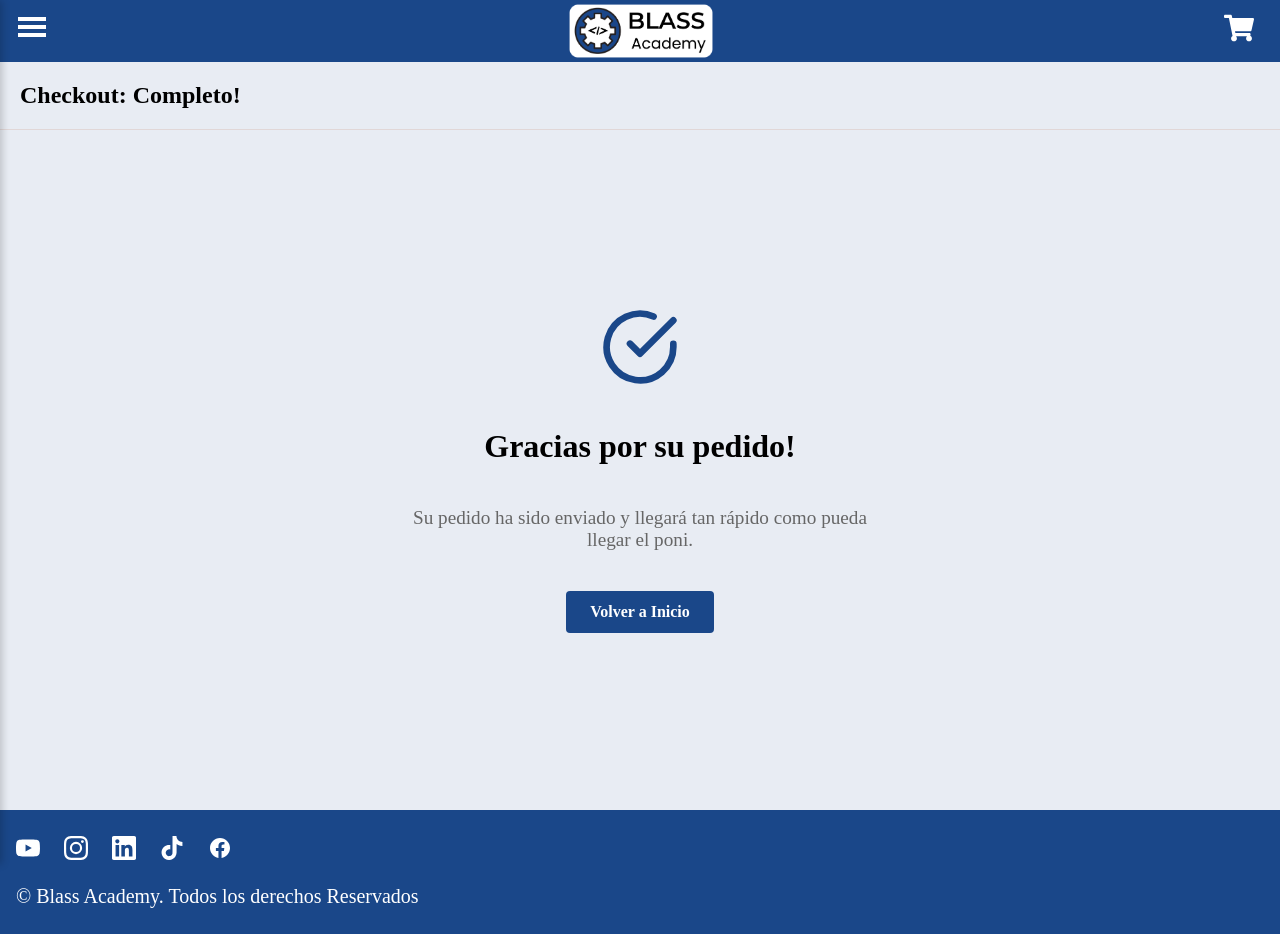
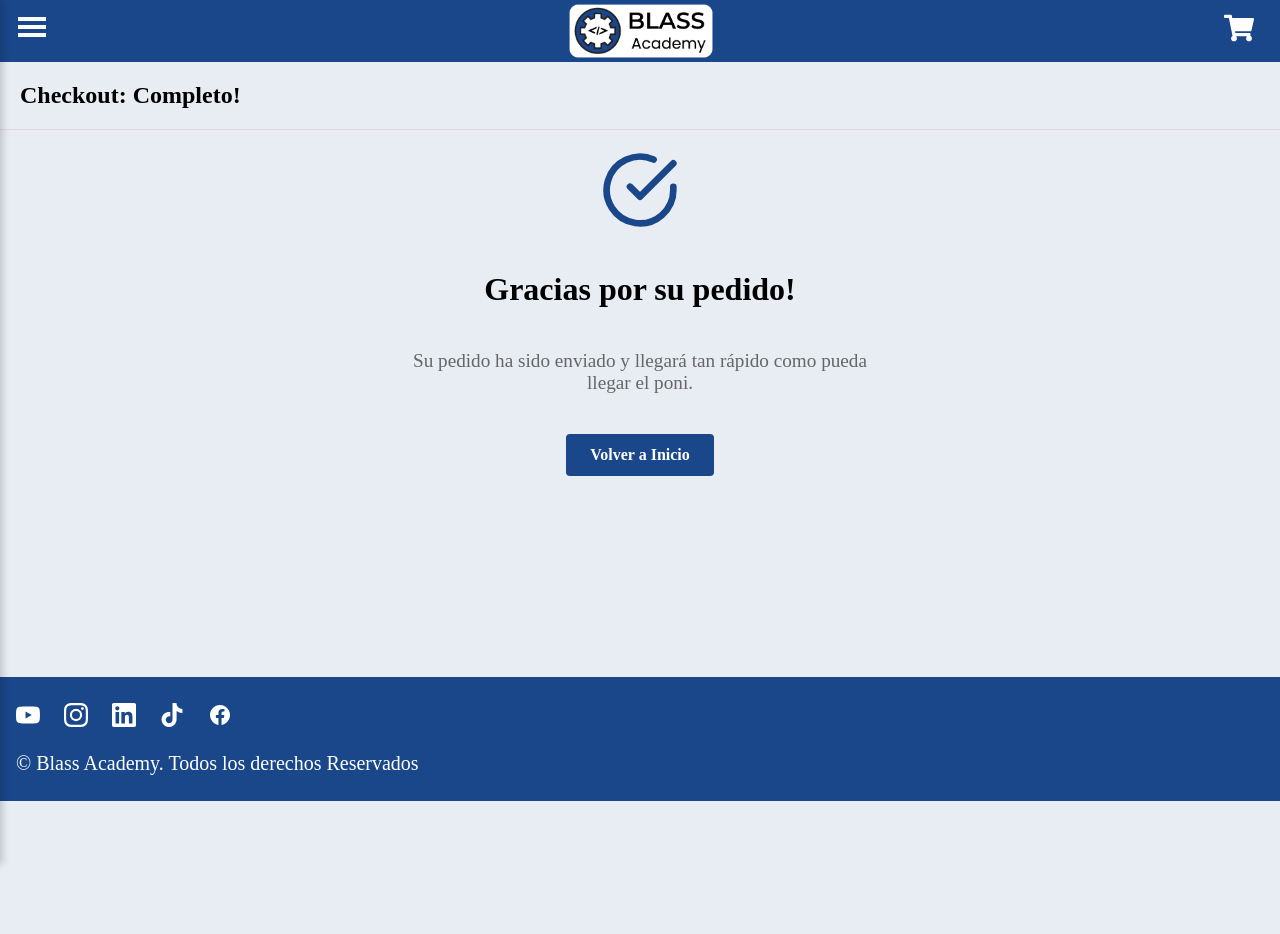
Before and after one commit to calvario31/FrontWebBlassAcademy, a React (Vite) app: page /checkout-complete in a window 1280 px wide. After the commit the page ends 801 px from the top, so only its background shows below. Built offline with nearby package versions, Linux system fonts and the light colour scheme.

Commit message:
Fix Footer layout

```diff
--- a/src/components/Layout.jsx
+++ b/src/components/Layout.jsx
@@ -1,13 +1,16 @@
 import { Outlet } from "react-router-dom";
 import Footer from "./Footer";
 import Header from "./Header";
+import "./Layout.scss"
 
 export default function LayoutRoute() {
   return (
-    <>
+    <div className="layout-container">
       <Header />
-      <Outlet />
+      <main className="layout-main">
+        <Outlet />
+      </main>
       <Footer />
-    </>
+    </div>
   );
 }
--- /dev/null
+++ b/src/components/Layout.scss
@@ -0,0 +1,25 @@
+/* Layout.module.css o tu archivo global CSS */
+
+/* Contenedor principal: altura mínima = 100vh y flexbox en columna */
+.layout-container {
+    display: flex;
+    flex-direction: column;
+    min-height: 100vh;
+    /* Ocupa toda la altura de la pantalla */
+}
+
+/* Contenido principal: crece para ocupar el espacio restante */
+.layout-main {
+    flex: 1;
+    /* Equivalente a flex-grow: 1 */
+    &>div {
+        flex-grow: 1;
+        min-height: calc(100vh - 185.5px)
+    }
+}
+
+/* Reset básico para body (opcional pero recomendado) */
+body {
+    margin: 0;
+    padding: 0;
+}
--- a/src/pages/Checkout.jsx
+++ b/src/pages/Checkout.jsx
@@ -1,8 +1,8 @@
 // pages/Checkout.jsx
 import { Link, useNavigate } from "react-router-dom";
-import styles from "./Checkout.module.css"; // Opcional: CSS Modules
 import TitleBar from "../components/TitleBar";
 import { useCart } from "../context/CartContex";
+import "./Checkout.scss";
 
 export default function Checkout() {
   const { clearCart } = useCart();
@@ -21,19 +21,19 @@ export default function Checkout() {
       <TitleBar>
         <h2 className="title">Checkout</h2>
       </TitleBar>
-      <div className={styles.checkoutContainer}>
-        <form className={styles.checkoutForm}>
+      <div className="checkout-container">
+        <form className="checkout-form">
           <input type="text" placeholder="Nombre" required />
           <input type="text" placeholder="Apellido" required />
           <input type="email" placeholder="Correo electrónico" required />
 
-          <div className={styles.buttonsContainer}>
-            <Link to="/dashboard" className={styles.cancelButton}>
+          <div className="buttons-container">
+            <Link to="/dashboard" className="cancel-button">
               Cancelar
             </Link>
             <button type="button" // Evita el envío del formulario
               onClick={handleContinue}
-              className={styles.continueButton}>
+              className="continue-button">
               Continuar
             </button>
           </div>
--- a/src/pages/Checkout.module.css
+++ /dev/null
@@ -1,45 +0,0 @@
-/* styles/Checkout.module.css */
-.checkoutContainer {
-  display: flex;
-  flex-direction: column;
-  align-items: center;
-  min-height: 50vh;
-  padding: 120px 20px 20px;
-}
-
-.checkoutForm {
-  display: flex;
-  flex-direction: column;
-  gap: 15px;
-  width: 100%;
-  max-width: 400px;
-}
-
-.checkoutForm input {
-  padding: 10px;
-  border: 1px solid #ccc;
-  border-radius: 4px;
-}
-
-.buttonsContainer {
-  display: flex;
-  justify-content: space-between;
-  margin-top: 20px;
-}
-
-.cancelButton {
-  padding: 10px 20px;
-  background: #f44336;
-  color: white;
-  text-decoration: none;
-  border-radius: 4px;
-}
-
-.continueButton {
-  padding: 10px 20px;
-  background: #1a4789;
-  color: white;
-  border: none;
-  border-radius: 4px;
-  cursor: pointer;
-}
--- /dev/null
+++ b/src/pages/Checkout.scss
@@ -0,0 +1,45 @@
+.checkout-container {
+  display: flex;
+  flex-direction: column;
+  align-items: center;
+  justify-content: center;
+  min-height: 350px;
+  padding: 20px;
+
+  .checkout-form {
+    display: flex;
+    flex-direction: column;
+    gap: 15px;
+    width: 100%;
+    max-width: 400px;
+
+    input {
+      padding: 10px;
+      border: 1px solid #ccc;
+      border-radius: 4px;
+    }
+  }
+}
+
+.buttons-container {
+  display: flex;
+  justify-content: space-between;
+  margin-top: 20px;
+
+  .cancel-button {
+    padding: 10px 20px;
+    background: #f44336;
+    color: white;
+    text-decoration: none;
+    border-radius: 4px;
+  }
+
+  .continue-button {
+    padding: 10px 20px;
+    background: #1a4789;
+    color: white;
+    border: none;
+    border-radius: 4px;
+    cursor: pointer;
+  }
+}
--- a/src/pages/CheckoutComplete.jsx
+++ b/src/pages/CheckoutComplete.jsx
@@ -1,7 +1,7 @@
 import { FiCheckCircle } from "react-icons/fi";
 import { Link } from "react-router-dom";
-import styles from "./CheckoutComplete.module.css";
 import TitleBar from "../components/TitleBar";
+import "./CheckoutComplete.scss";
 
 export default function CheckoutComplete() {
     return (
@@ -9,13 +9,13 @@ export default function CheckoutComplete() {
             <TitleBar>
                 <h2 className="title">Checkout: Completo!</h2>
             </TitleBar>
-            <div className={styles.container}>
-                <FiCheckCircle className={styles.checkIcon} size={80} color="#1a4789" />
+            <div className="container">
+                <FiCheckCircle className="checkIcon" size={80} color="#1a4789" />
                 <h1>Gracias por su pedido!</h1>
-                <p className={styles.subtitle}>
+                <p className="subtitle">
                     Su pedido ha sido enviado y llegará tan rápido como pueda llegar el poni.
                 </p>
-                <Link to="/dashboard" className={styles.homeButton}>
+                <Link to="/dashboard" className="homeButton">
                     Volver a Inicio
                 </Link>
             </div>
--- a/src/pages/CheckoutComplete.module.css
+++ /dev/null
@@ -1,34 +0,0 @@
-.container {
-    display: flex;
-    flex-direction: column;
-    align-items: center;
-    justify-content: center;
-    min-height: 80vh;
-    text-align: center;
-    padding: 20px;
-  }
-
-  .checkIcon {
-    margin-bottom: 20px;
-  }
-
-  .subtitle {
-    color: #666;
-    font-size: 1.2rem;
-    max-width: 500px;
-    margin: 20px 0;
-  }
-
-  .homeButton {
-    padding: 12px 24px;
-    background: #1a4789;
-    color: white;
-    text-decoration: none;
-    border-radius: 4px;
-    font-weight: bold;
-    margin-top: 20px;
-  }
-
-  .homeButton:hover {
-    background: #045892;
-  }
--- /dev/null
+++ b/src/pages/CheckoutComplete.scss
@@ -0,0 +1,34 @@
+.container {
+  display: flex;
+  flex-direction: column;
+  align-items: center;
+  justify-content: center;
+  text-align: center;
+  height: 100%;
+  padding: 20px;
+}
+
+.checkIcon {
+  margin-bottom: 20px;
+}
+
+.subtitle {
+  color: #666;
+  font-size: 1.2rem;
+  max-width: 500px;
+  margin: 20px 0;
+}
+
+.homeButton {
+  padding: 12px 24px;
+  background: #1a4789;
+  color: white;
+  text-decoration: none;
+  border-radius: 4px;
+  font-weight: bold;
+  margin-top: 20px;
+}
+
+.homeButton:hover {
+  background: #045892;
+}
```
